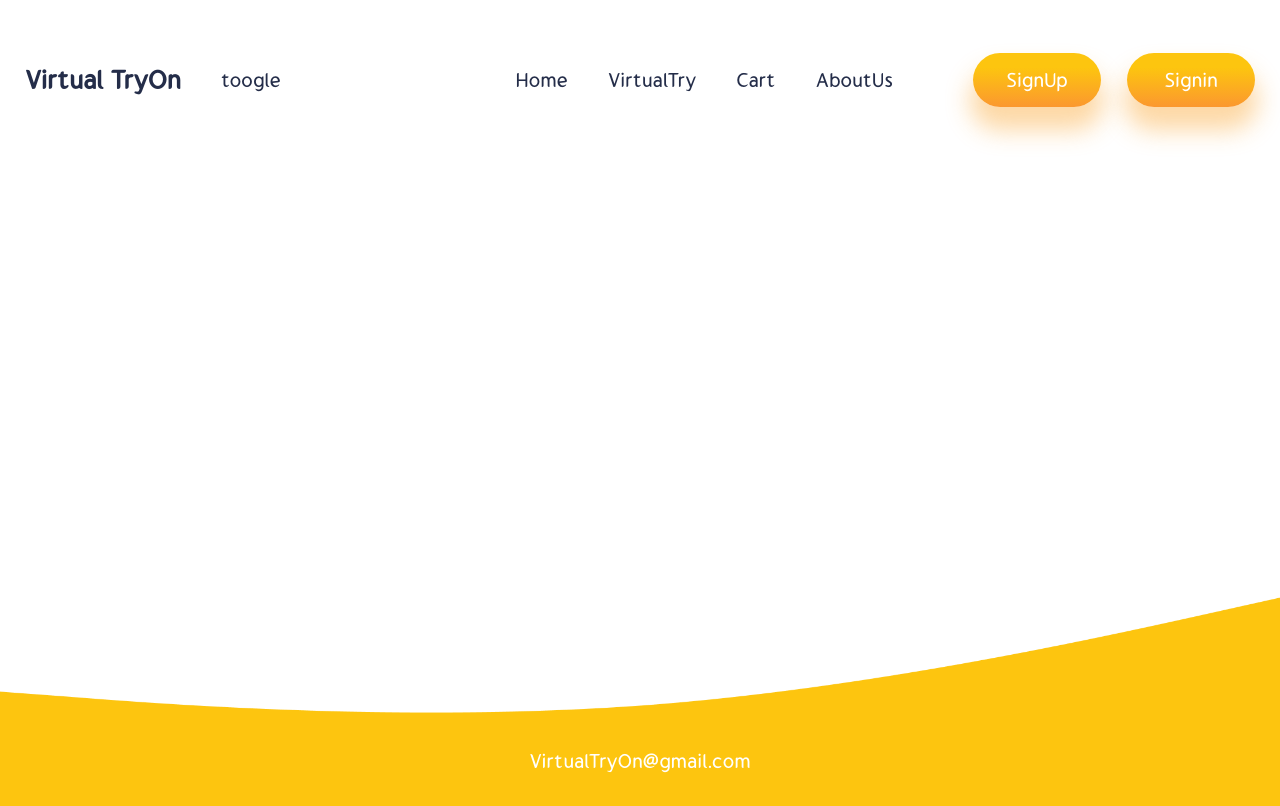
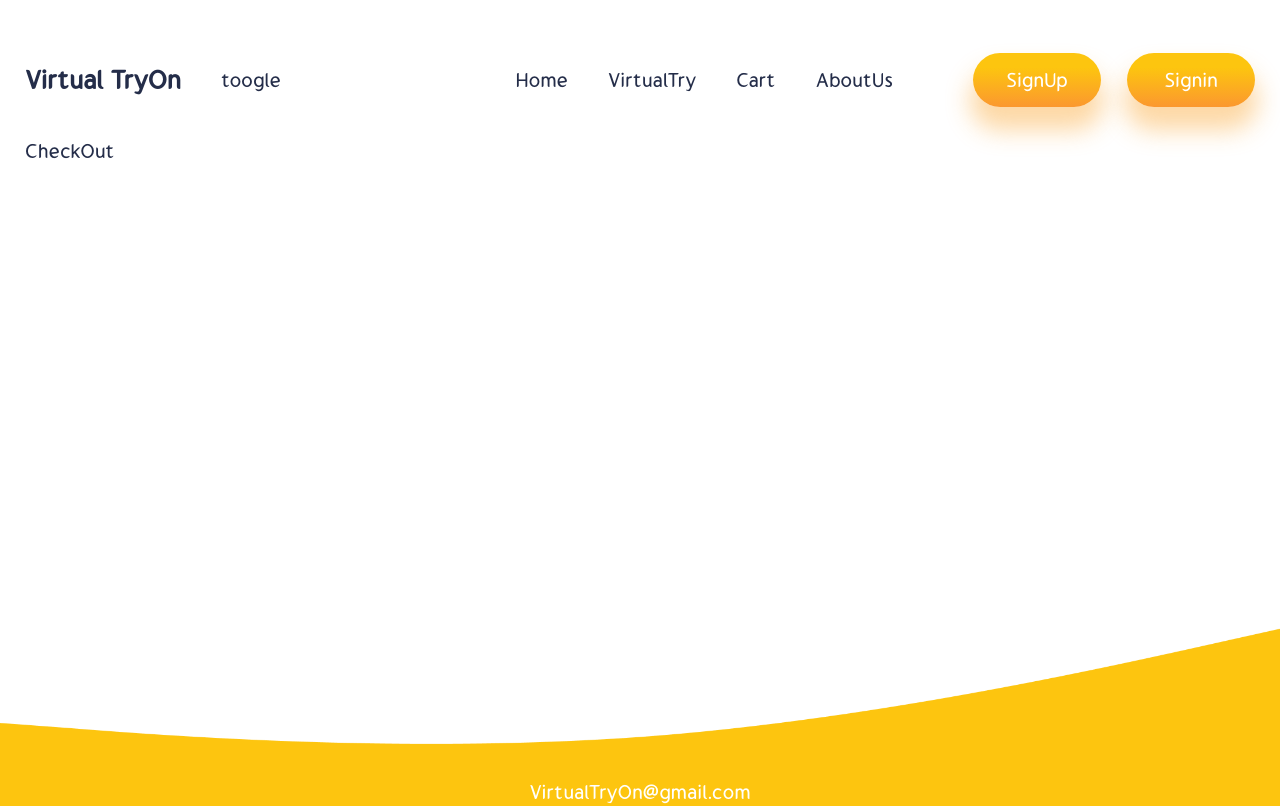
Before and after one commit to fyp-virtual-try-on/front-end, a React (Create React App) app: page /CheckOut in a window 1280 px wide. Shown: the top 806 px of the page. Built offline with nearby package versions, Linux system fonts and the light colour scheme.

Commit message:
checkout folder

```diff
--- a/package.json
+++ b/package.json
@@ -3,11 +3,14 @@
   "version": "0.1.0",
   "private": true,
   "dependencies": {
+    "@chakra-ui/react": "^2.4.1",
     "@emailjs/browser": "^3.9.1",
     "@iconscout/react-unicons": "^1.1.6",
     "@material-ui/core": "^4.12.4",
     "@material-ui/icons": "^4.11.3",
     "@mui/icons-material": "^5.10.9",
+    "@mui/material": "^5.10.14",
+    "@mui/styled-engine-sc": "^5.10.14",
     "@testing-library/jest-dom": "^5.16.5",
     "@testing-library/react": "^13.4.0",
     "@testing-library/user-event": "^13.5.0",
--- a/src/App.js
+++ b/src/App.js
@@ -8,6 +8,7 @@ import SignUp from "./pages/SignUp/SignUp";
 import About from "./pages/About/About";
 import Footer from "./components/Footer/Footer";
 import Cart from "./pages/Cart/Cart";
+import CheckOut from "./pages/CheckOut/CheckOut";
 
 
 import Home from "./pages/Home";
@@ -21,6 +22,7 @@ function App() {
         <Route path="/SignUp" element={<SignUp />} />
         <Route path="/About" element={<About />} />
         <Route path="/Cart" element={<Cart />} />
+        <Route path="/CheckOut" element={<CheckOut />} />
 
         <Route path="/" element={<Home />} />
         <Route path="/VirtualTry" element={<VirtualTry />} />
--- a/src/pages/Cart/Cart.jsx
+++ b/src/pages/Cart/Cart.jsx
@@ -3,6 +3,7 @@ import "./Cart.css";
 import img1 from "./../../images/img_1.jpg";
 import img2 from "./../../images/img_2.jpg";
 import img3 from "./../../images/img_3.jpg";
+import { NavLink } from "react-router-dom";
 
 function Cart() {
   return (
@@ -72,7 +73,8 @@ function Cart() {
             </div>
             <div className="total-amount">$6.18</div>
           </div>
-          <button className=" ch-button button">Checkout</button>
+
+          <NavLink to="/CheckOut"><button className=" ch-button button">Checkout</button> </NavLink>
         </div>
       </div>
     </div>
--- /dev/null
+++ b/src/pages/CheckOut/CheckOut.jsx
@@ -0,0 +1,9 @@
+import React from 'react'
+
+function CheckOut() {
+  return (
+    <div>CheckOut</div>
+  )
+}
+
+export default CheckOut
```
Also changed, not shown: src/pages/CheckOut/CheckOut.css (added), 1 other file (tests, documents, lock files or other folders).
